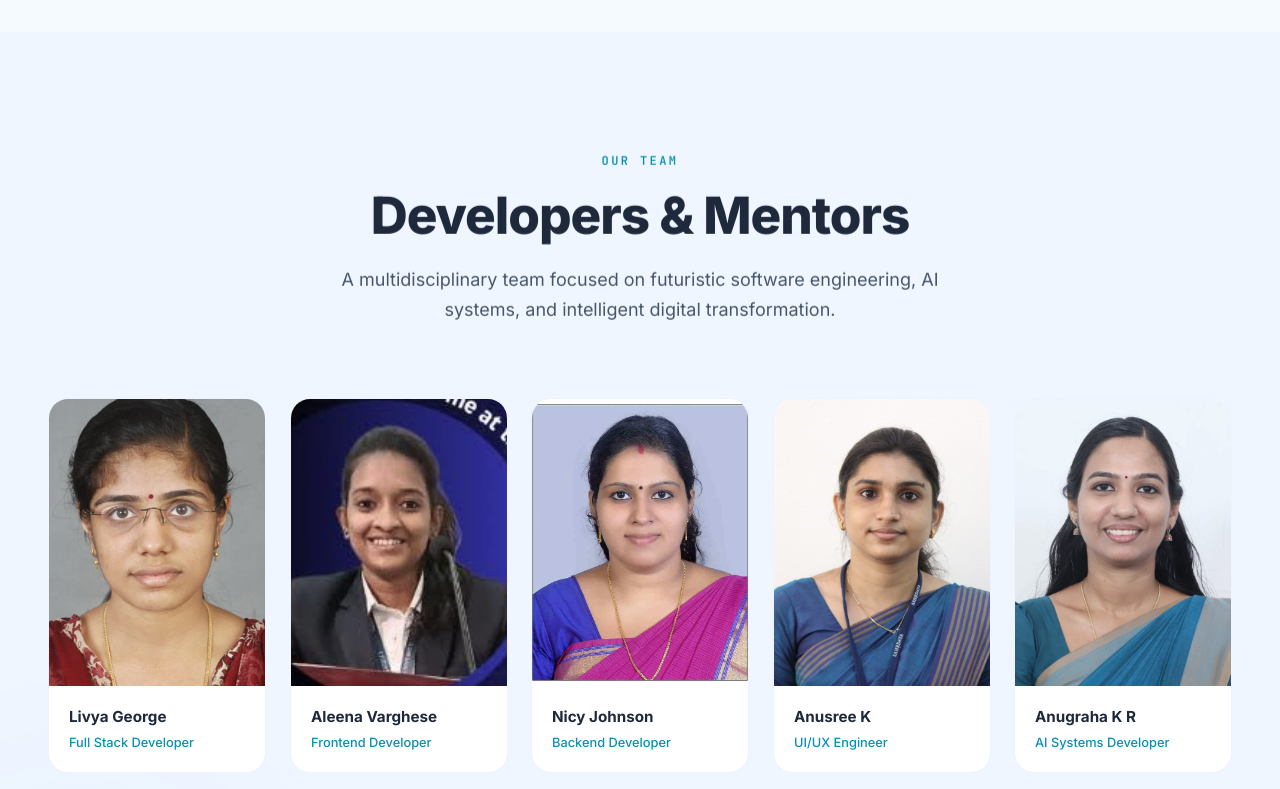
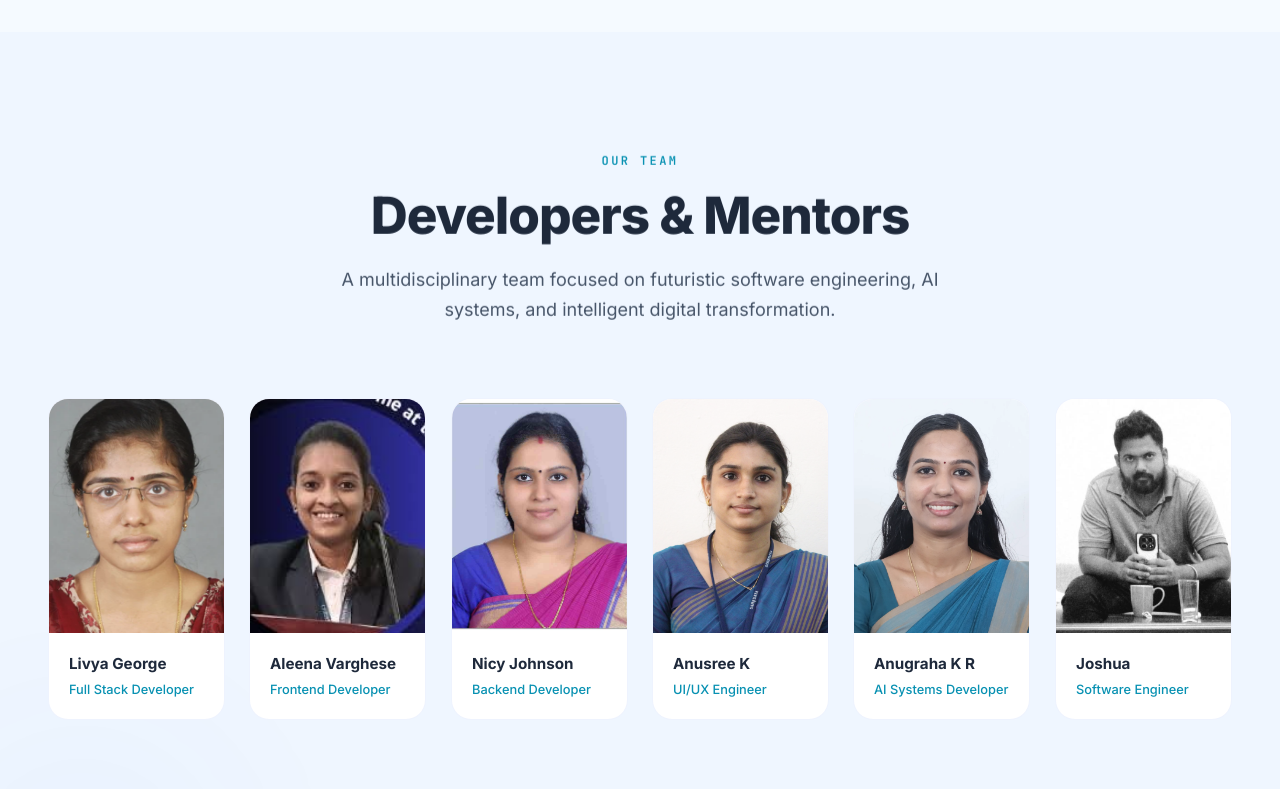
Before and after one commit to manishankar1988/CELER-SCET, a React (Vite) app: page / in a window 1280 px wide. Shown: the part 2000-2789 px from the top of the page. Built offline with nearby package versions, Linux system fonts and the light colour scheme.

Commit message:
Add Joshua to dev team and update layout to 6-column grid

```diff
--- a/src/App.jsx
+++ b/src/App.jsx
@@ -84,6 +84,11 @@ const team = [
     name: "Anugraha K R",
     role: "AI Systems Developer",
     image: getAssetPath("developers/anugraha.jpg"),
+  },
+  {
+    name: "Joshua",
+    role: "Software Engineer",
+    image: getAssetPath("developers/joshua.jpg"),
   },
 ];
 
--- a/src/index.css
+++ b/src/index.css
@@ -699,7 +699,7 @@ body {
 
 .team-grid {
   display: grid;
-  grid-template-columns: repeat(5, 1fr);
+  grid-template-columns: repeat(6, 1fr);
   gap: 24px;
   margin-bottom: 64px;
 }
```
Also changed, not shown: public/developers/joshua.jpg (added).
